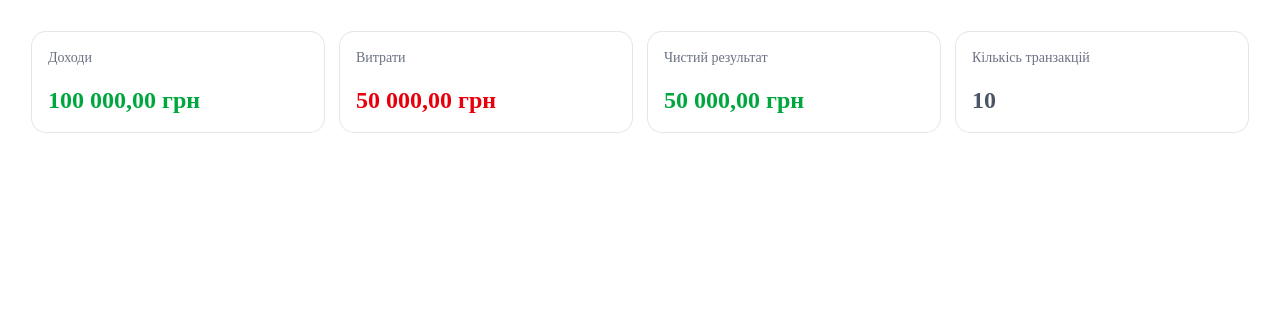
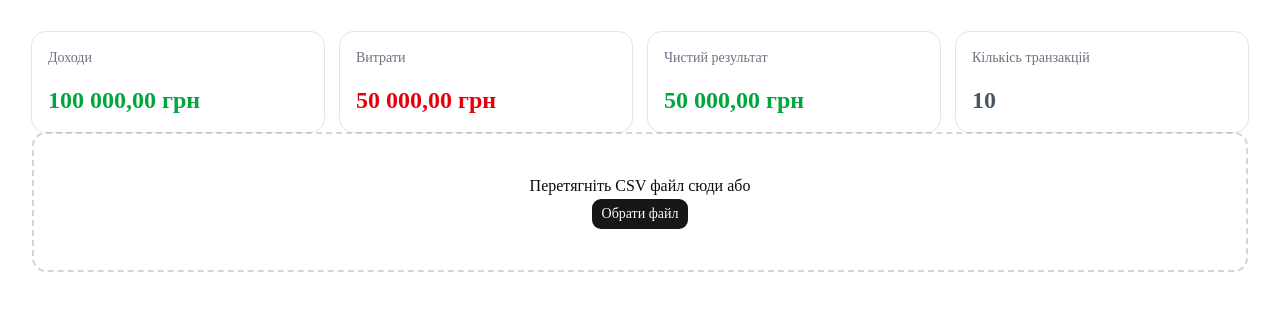
Before and after one commit to Staskovych/bank-analyzer, a Next.js app: page /dev in a window 1280 px wide. Shown: the top 310 px of the page. Built offline with nearby package versions, Linux system fonts and the light colour scheme.

Commit message:
feat: add FileUploader component with drag-and-drop

```diff
--- a/app/dev/page.tsx
+++ b/app/dev/page.tsx
@@ -1,4 +1,5 @@
 'use client';
+import { FileUploader } from '@/components/custom/FileUploader';
 import { SummaryCards } from '@/components/custom/SummaryCards';
 
 const mockSummary = {
@@ -12,6 +13,7 @@ export default function devPage() {
   return (
     <div className="p-8">
       <SummaryCards summary={mockSummary} />
+      <FileUploader onParsed={(res) => console.log(res)} />
     </div>
   );
 }
--- /dev/null
+++ b/components/custom/FileUploader.tsx
@@ -0,0 +1,56 @@
+'use client';
+import { parseCSV } from '@/lib/csvParser';
+import { Button } from '@/components/ui/button';
+import type { ParseResult } from '@/lib/types';
+import { useRef, useState } from 'react';
+
+interface Props {
+  onParsed: (result: ParseResult) => void;
+}
+
+export function FileUploader({ onParsed }: Props) {
+  const [dragging, setDragging] = useState(false);
+  const inputRef = useRef<HTMLInputElement>(null);
+
+  function handleFile(file: File) {
+    const reader = new FileReader();
+    reader.onload = (e) => {
+      const text = e.target?.result as string;
+      onParsed(parseCSV(text));
+    };
+    reader.readAsText(file, 'UTF-8');
+  }
+
+  return (
+    <div
+      onDragOver={(e) => {
+        e.preventDefault();
+        setDragging(true);
+      }}
+      onDragLeave={(e) => {
+        e.preventDefault();
+        setDragging(false);
+      }}
+      onDrop={(e) => {
+        e.preventDefault();
+        setDragging(false);
+        const file = e.dataTransfer.files[0];
+        if (file) handleFile(file);
+      }}
+      className={`border-2 border-dashed rounded-xl p-10 text-center transition-colors
+  ${dragging ? 'border-blue-500 bg-blue-50' : 'border-gray-300'}`}>
+      <p>Перетягніть CSV файл сюди або</p>
+      <Button onClick={() => inputRef.current?.click()}>Обрати файл</Button>
+      <input
+        ref={inputRef}
+        type="file"
+        accept=".csv"
+        className="hidden"
+        onChange={(e) => {
+          const file = e.target.files?.[0];
+          if (file) handleFile(file);
+        }}
+      />
+    </div>
+  );
+}
```
